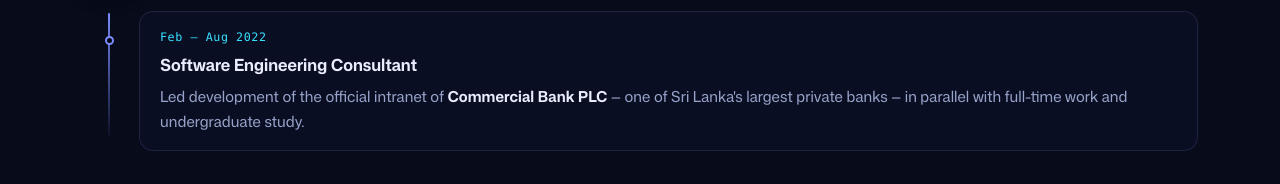
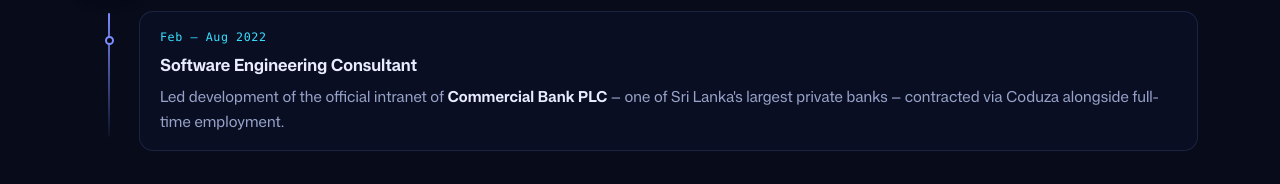
Before and after one commit to sathninduk/bysatha-v2, a plain HTML site: page index.html in a window 1280 px wide. Shown: the part 3484-3668 px from the top of the page. Drawn offline with Linux system fonts and the light colour scheme; no server answers.

Commit message:
Clarify CBC role as contracted via Coduza

```diff
--- a/index.html
+++ b/index.html
@@ -191,7 +191,7 @@
           <div class="t-when mono">Feb — Aug 2022</div>
           <h4>Software Engineering Consultant</h4>
           <p>Led development of the official intranet of <strong>Commercial Bank PLC</strong> — one of
-            Sri Lanka's largest private banks — in parallel with full-time work and undergraduate study.</p>
+            Sri Lanka's largest private banks — contracted via Coduza alongside full-time employment.</p>
         </div>
       </div>
     </div>
```
